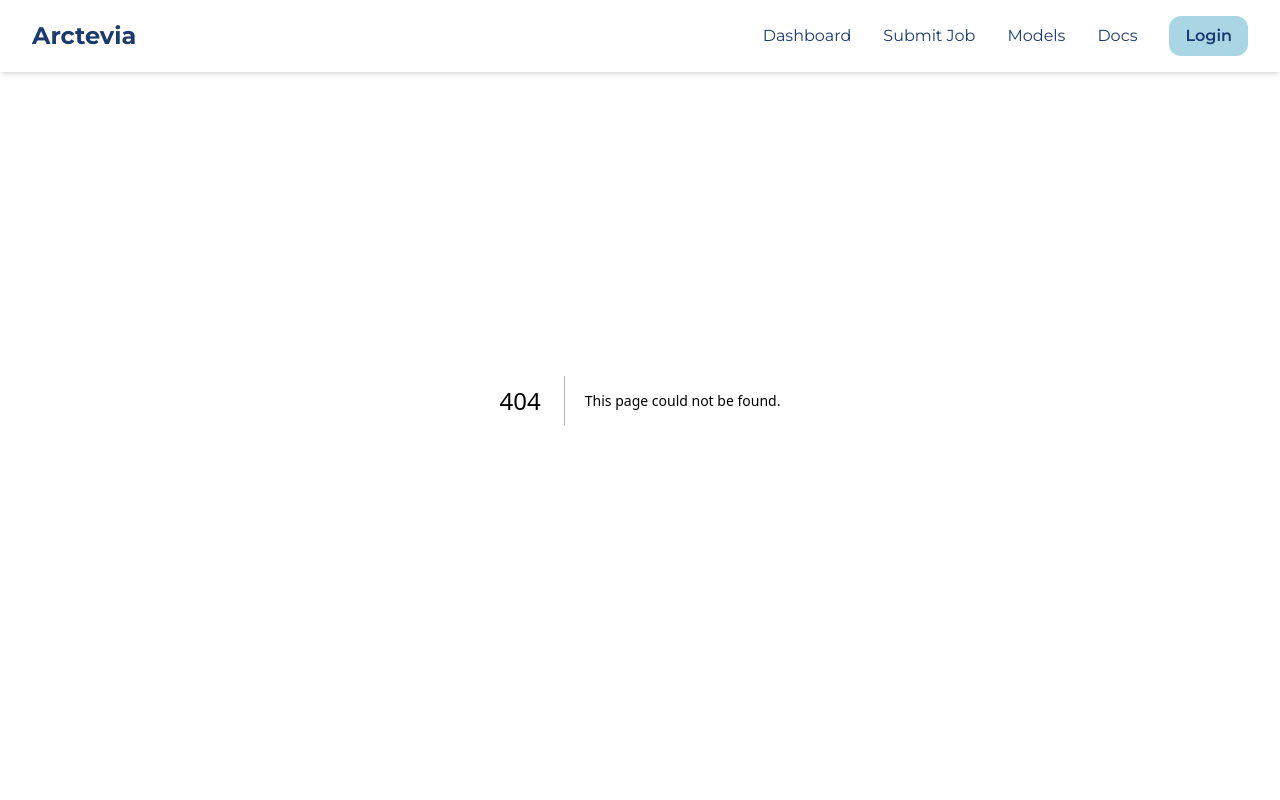
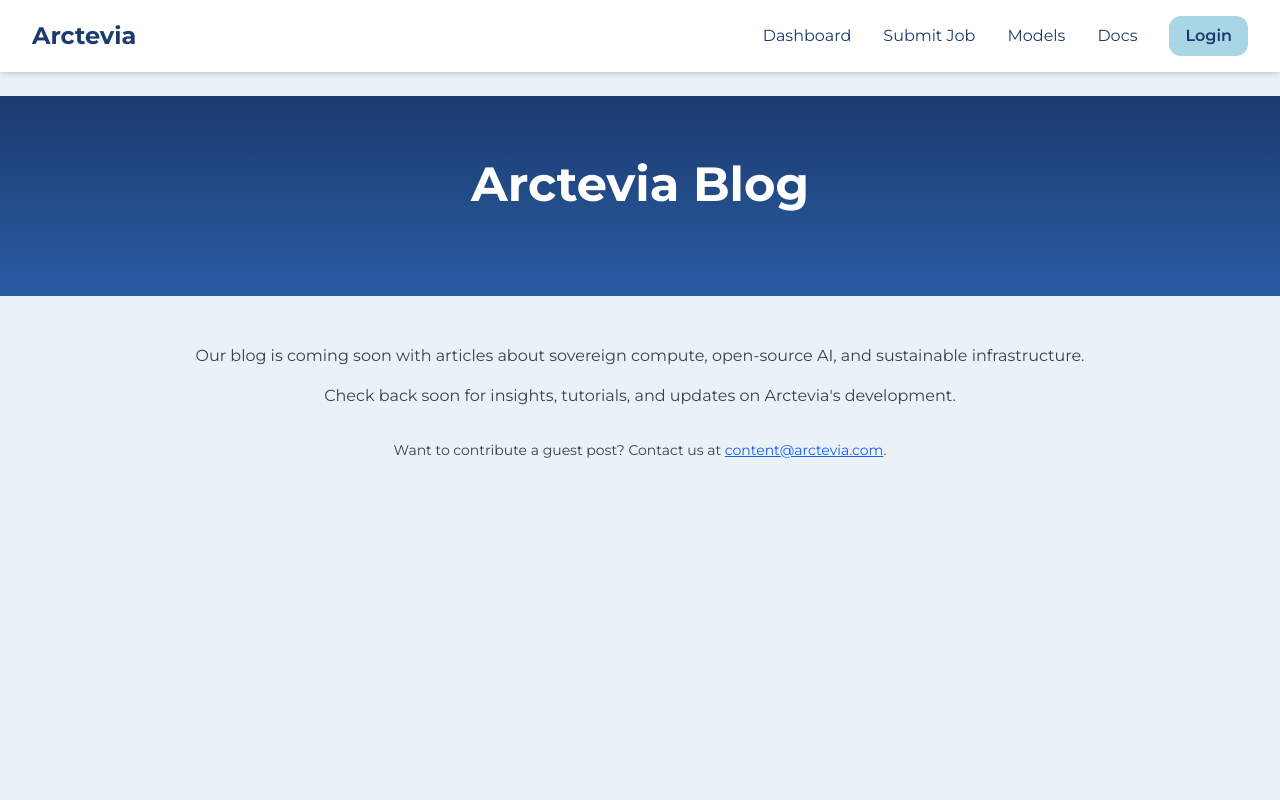
Before and after one commit to Svezzi/Arctevia, a Next.js app: page /blog in a window 1280 px wide. Before the commit this address had no page. Shown: the top 800 px of the page. Built offline with nearby package versions, Linux system fonts and the light colour scheme.

Commit message:
Added placeholder pages for API References and Blog

```diff
--- /dev/null
+++ b/src/app/api/page.tsx
@@ -0,0 +1,29 @@
+'use client';
+
+export default function ApiReferencePage() {
+  return (
+    <div className="bg-[#EAF2F8] min-h-screen pt-24 pb-16">
+      {/* Hero/Header Section */}
+      <section className="bg-gradient-to-b from-[#1B3B6F] to-[#2a5ca3] text-white py-16">
+        <div className="max-w-5xl mx-auto px-6 text-center">
+          <h1 className="text-4xl md:text-5xl font-bold mb-6">API References</h1>
+        </div>
+      </section>
+
+      {/* Main Content */}
+      <div className="max-w-5xl mx-auto px-6 py-12">
+        <section className="mb-16">
+          <div className="prose prose-lg max-w-none text-gray-700 text-center">
+            <p className="mb-4">
+              Our comprehensive API documentation will be available soon.
+            </p>
+            <p className="mt-4">
+              For early access to our API documentation or specific technical questions,
+              please contact <a href="mailto:developers@arctevia.com" className="text-blue-600 underline">developers@arctevia.com</a>.
+            </p>
+          </div>
+        </section>
+      </div>
+    </div>
+  );
+}
--- /dev/null
+++ b/src/app/blog/page.tsx
@@ -0,0 +1,31 @@
+'use client';
+
+export default function BlogPage() {
+  return (
+    <div className="bg-[#EAF2F8] min-h-screen pt-24 pb-16">
+      {/* Hero/Header Section */}
+      <section className="bg-gradient-to-b from-[#1B3B6F] to-[#2a5ca3] text-white py-16">
+        <div className="max-w-5xl mx-auto px-6 text-center">
+          <h1 className="text-4xl md:text-5xl font-bold mb-6">Arctevia Blog</h1>
+        </div>
+      </section>
+
+      {/* Main Content */}
+      <div className="max-w-5xl mx-auto px-6 py-12">
+        <section className="mb-16">
+          <div className="prose prose-lg max-w-none text-gray-700 text-center">
+            <p className="mb-4">
+              Our blog is coming soon with articles about sovereign compute, open-source AI, and sustainable infrastructure.
+            </p>
+            <p className="mt-4">
+              Check back soon for insights, tutorials, and updates on Arctevia's development.
+            </p>
+            <p className="mt-8 text-sm">
+              Want to contribute a guest post? Contact us at <a href="mailto:content@arctevia.com" className="text-blue-600 underline">content@arctevia.com</a>.
+            </p>
+          </div>
+        </section>
+      </div>
+    </div>
+  );
+}
```
